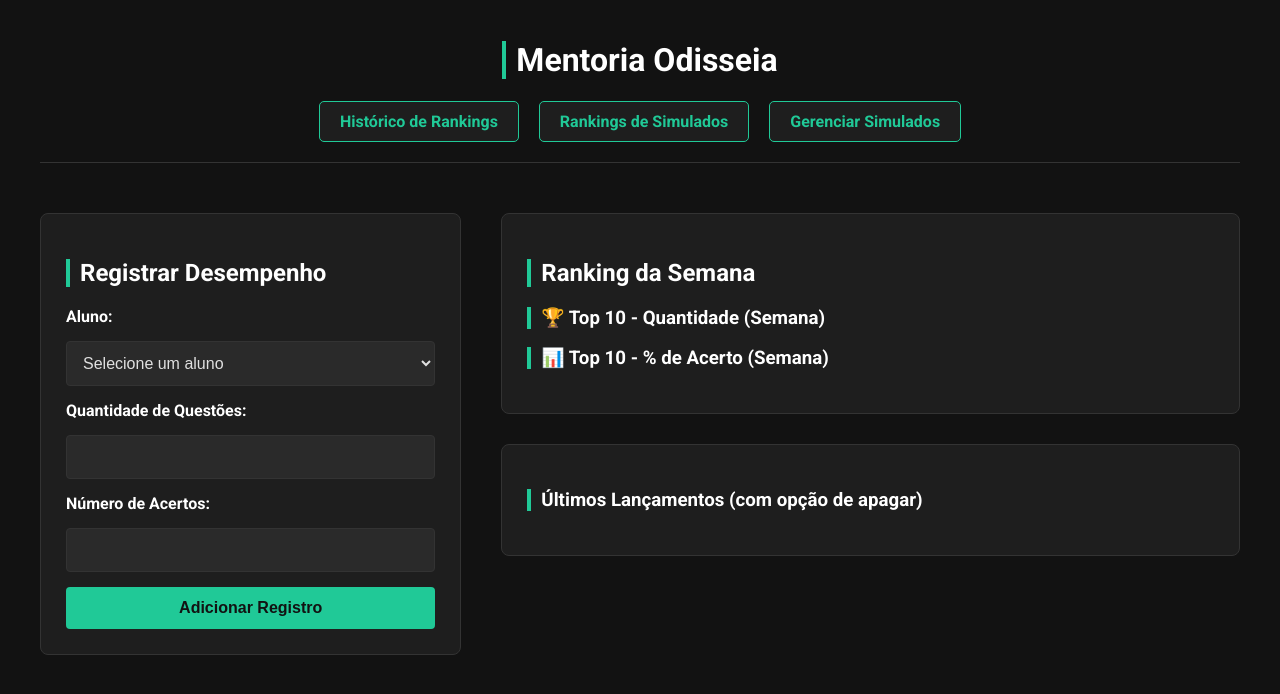
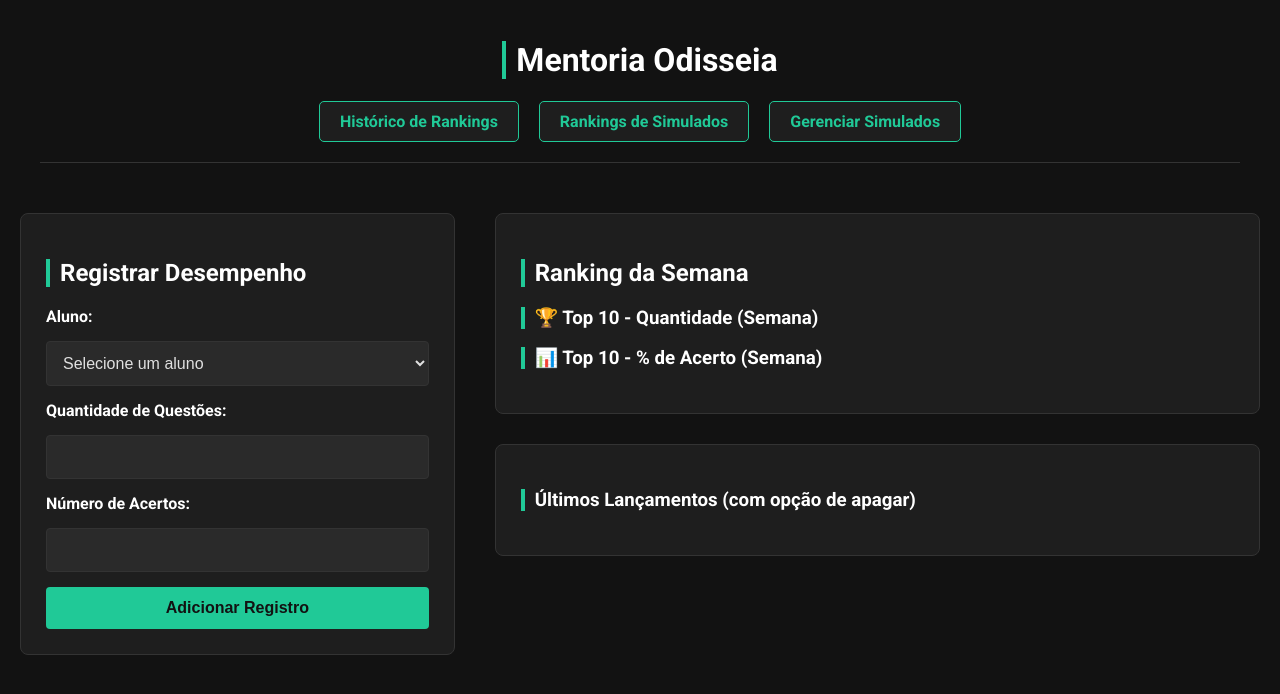
Before and after one commit to jvsouza01/mentoria-odisseia, a Flask app: page / in a window 1280 px wide. Shown: the top 694 px of the page. Run offline with Flask 3, Linux system fonts and the light colour scheme; data that the repository does not hold is empty.

Commit message:
Aumenta a largura máxima do container principal

```diff
--- a/static/style.css
+++ b/static/style.css
@@ -46,7 +46,7 @@ a:hover {
     display: flex;
     gap: 40px;
     width: 100%;
-    max-width: 1200px;
+    max-width: 1600px;
     margin-top: 20px;
     align-items: flex-start;
 }
```
